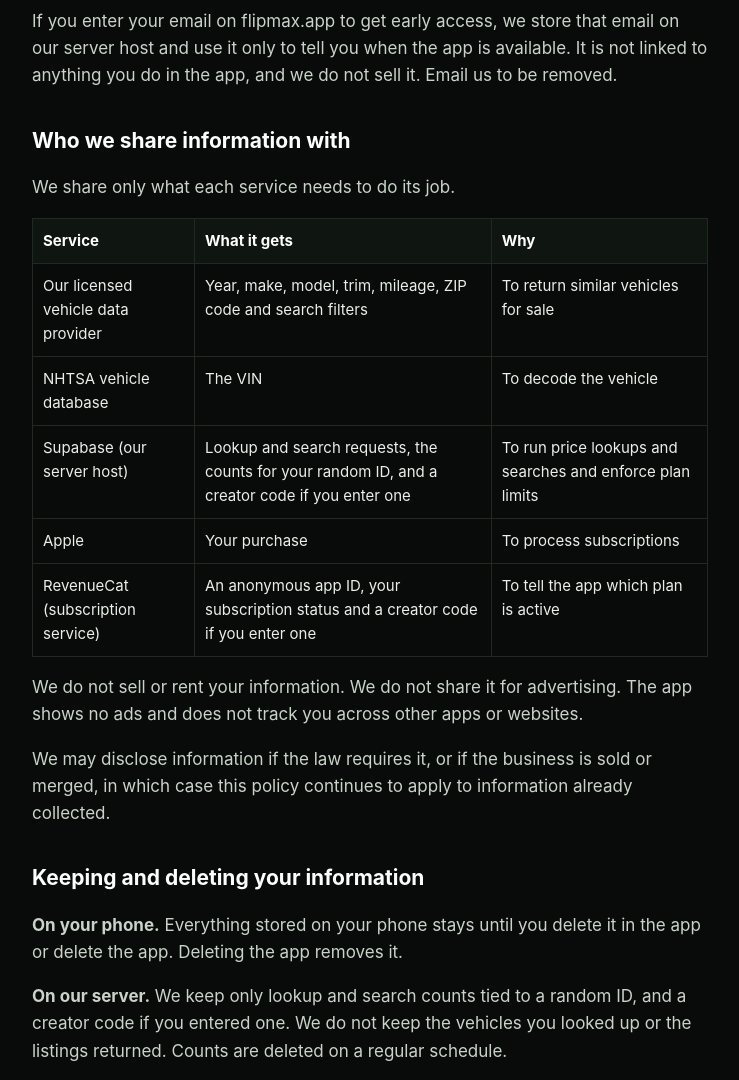
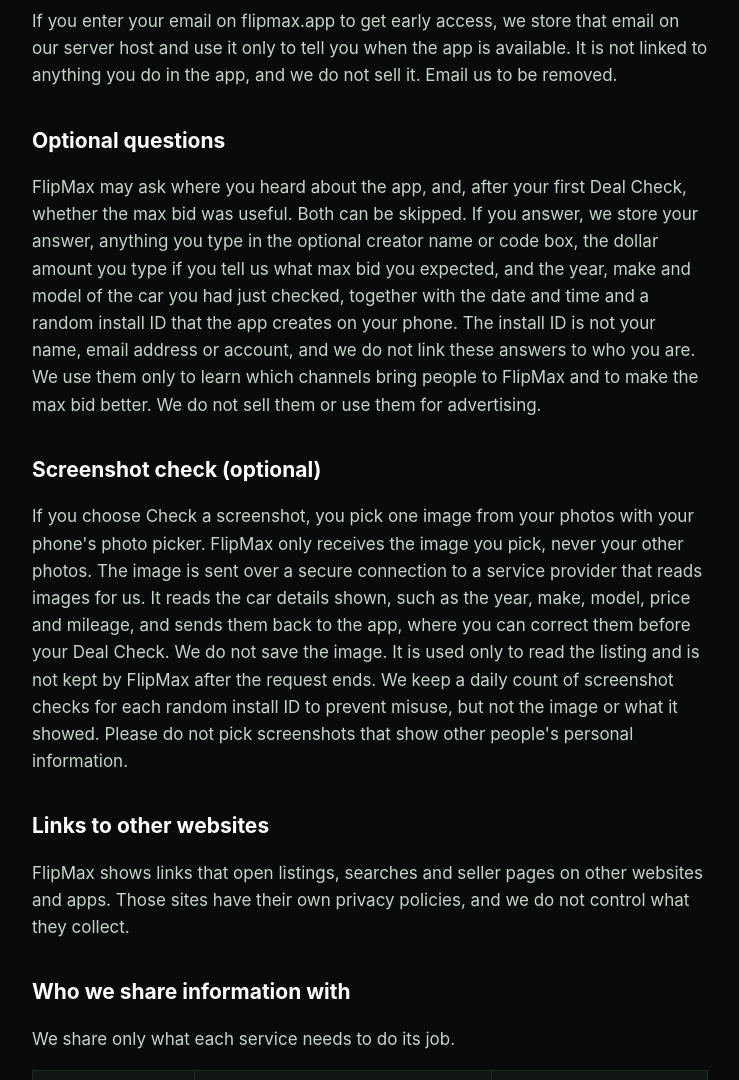
Before and after one commit to joonbugthegreat/flipmax-site, a plain HTML site: page privacy.html in a window 1280 px wide. Shown: the part 1720-2800 px from the top of the page, without its empty margins (270-1009 px from the left). Drawn offline with Linux system fonts and the light colour scheme.

Commit message:
Update privacy.html

```diff
--- a/privacy.html
+++ b/privacy.html
@@ -1,6 +1,6 @@
 <!doctype html><html lang="en"><head><meta charset="utf-8"><meta name="viewport" content="width=device-width,initial-scale=1">
 <title>FlipMax Privacy Policy</title><link rel="stylesheet" href="/site.css"></head><body><main><a class="logo" href="/">Flip<b>Max</b></a>
-<h1>Privacy Policy</h1><p class="muted">Last updated November 17, 2026</p>
+<h1>Privacy Policy</h1><p class="muted">Last updated November 18, 2026</p>
 <h2>The short version</h2>
 <p>FlipMax is operated by Stacy Maxxing LLC, a Colorado company. The app has no accounts. We do not ask for your name, email or phone number.</p>
 <ul><li><b>Stays on your phone:</b> your cars, deal checks, garage, profit history, notes, settings and any car photos you take.</li>
@@ -21,6 +21,12 @@
 <p>We do not collect your name, email address, phone number or contacts. If you tap Use my location, your phone's location is used once to work out your ZIP code, and only the ZIP code is kept. Otherwise the ZIP code is one you type in.</p>
 <h2>Website waitlist</h2>
 <p>If you enter your email on flipmax.app to get early access, we store that email on our server host and use it only to tell you when the app is available. It is not linked to anything you do in the app, and we do not sell it. Email us to be removed.</p>
+<h2>Optional questions</h2>
+<p>FlipMax may ask where you heard about the app, and, after your first Deal Check, whether the max bid was useful. Both can be skipped. If you answer, we store your answer, anything you type in the optional creator name or code box, the dollar amount you type if you tell us what max bid you expected, and the year, make and model of the car you had just checked, together with the date and time and a random install ID that the app creates on your phone. The install ID is not your name, email address or account, and we do not link these answers to who you are. We use them only to learn which channels bring people to FlipMax and to make the max bid better. We do not sell them or use them for advertising.</p>
+<h2>Screenshot check (optional)</h2>
+<p>If you choose Check a screenshot, you pick one image from your photos with your phone's photo picker. FlipMax only receives the image you pick, never your other photos. The image is sent over a secure connection to a service provider that reads images for us. It reads the car details shown, such as the year, make, model, price and mileage, and sends them back to the app, where you can correct them before your Deal Check. We do not save the image. It is used only to read the listing and is not kept by FlipMax after the request ends. We keep a daily count of screenshot checks for each random install ID to prevent misuse, but not the image or what it showed. Please do not pick screenshots that show other people's personal information.</p>
+<h2>Links to other websites</h2>
+<p>FlipMax shows links that open listings, searches and seller pages on other websites and apps. Those sites have their own privacy policies, and we do not control what they collect.</p>
 <h2>Who we share information with</h2>
 <p>We share only what each service needs to do its job.</p>
 <table><tr><th>Service</th><th>What it gets</th><th>Why</th></tr>
```
